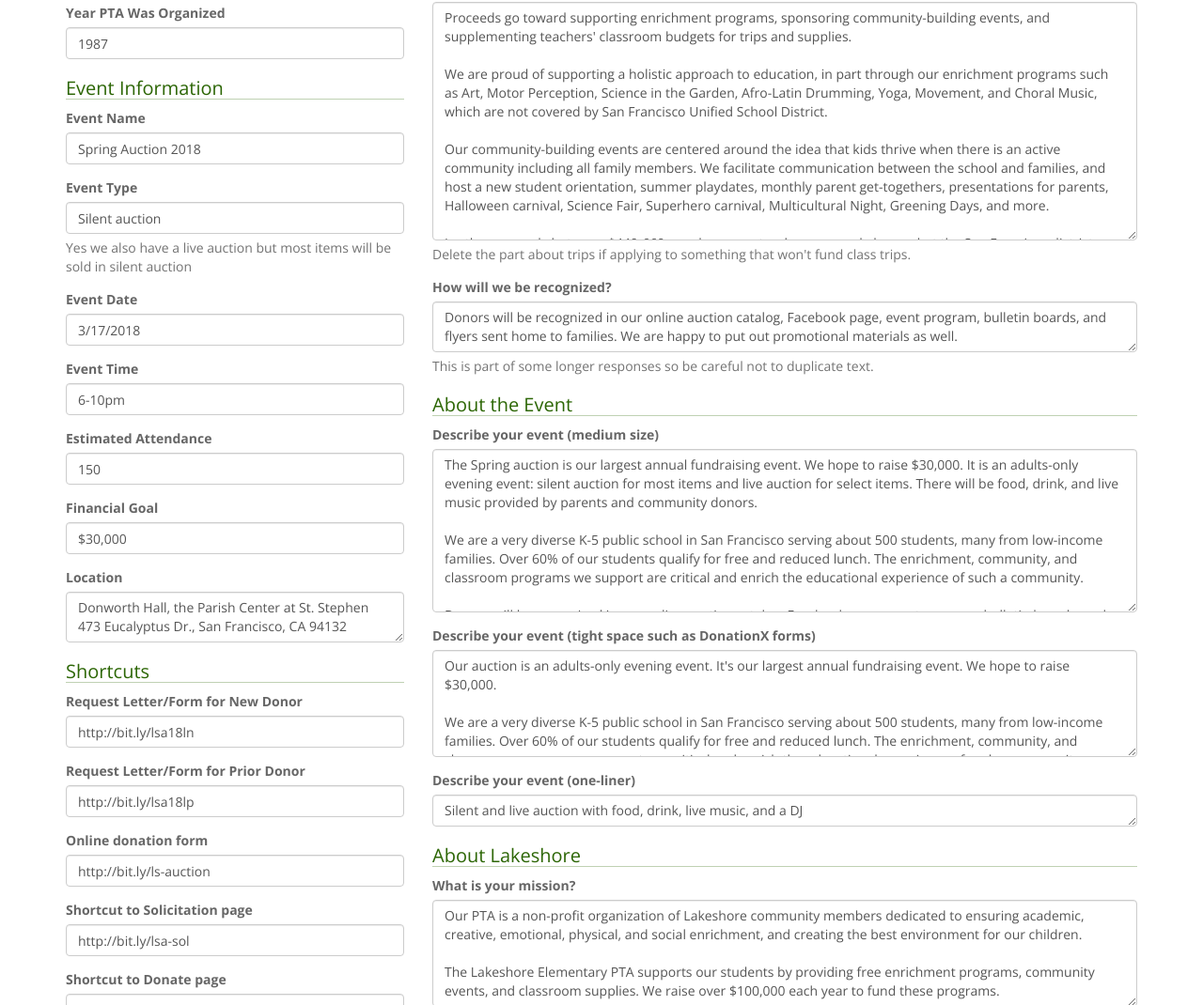
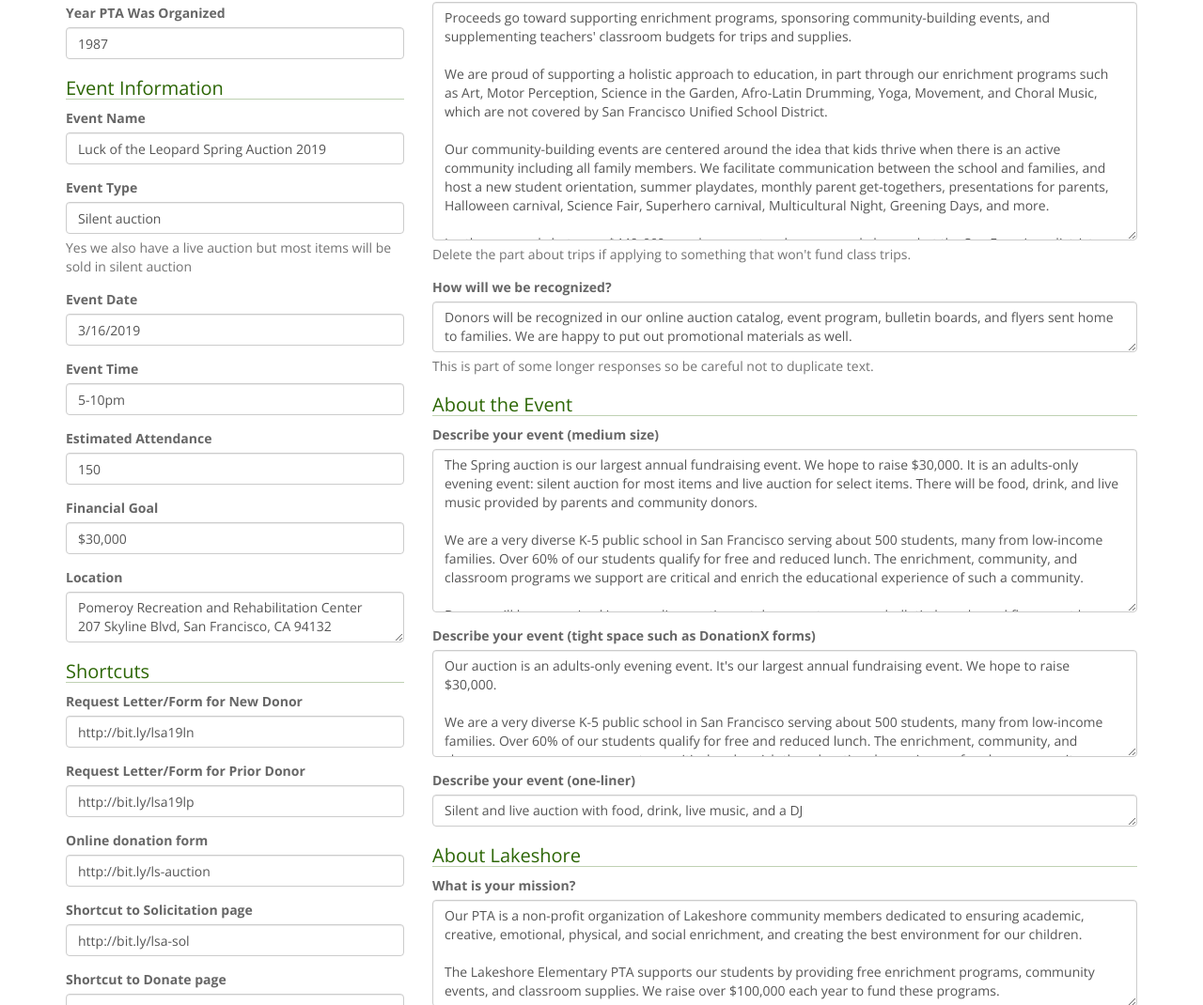
Before and after one commit to tjoady/auction-2018website, a plain HTML site: page solicit_cheatsheet.html in a window 1280 px wide. Shown: the part 668-1738 px from the top of the page at 94% size. Drawn offline with nearby package versions, Linux system fonts and the light colour scheme.

Commit message:
Updating content for 2019, placeholder solicit msg

```diff
--- a/solicit_cheatsheet.html
+++ b/solicit_cheatsheet.html
@@ -4,7 +4,7 @@
 <meta charset="utf-8">
 <meta http-equiv="X-UA-Compatible" content="IE=edge">
 <meta name="viewport" content="width=device-width, initial-scale=1">
-<title>Solicit Cheat Sheet - Lakeshore Auction 2018</title>
+<title>Solicit Cheat Sheet - Lakeshore Auction 2019</title>
 <link rel="shortcut icon" href="http://lakeshoreelementary.org/wp-content/uploads/favicon.gif" type="image/x-icon" />
 <script src="http://cdnjs.cloudflare.com/ajax/libs/jquery/2.1.3/jquery.min.js"></script>
 <script src="https://maxcdn.bootstrapcdn.com/bootstrap/3.3.6/js/bootstrap.min.js" integrity="sha384-0mSbJDEHialfmuBBQP6A4Qrprq5OVfW37PRR3j5ELqxss1yVqOtnepnHVP9aJ7xS" crossorigin="anonymous"></script>
@@ -54,7 +54,7 @@ San Francisco, CA 94132</textarea>
           <h3>Event Information</h3>
 					<div class="form-group">
 						<label for="event_name">Event Name</label>
-						<input type="text" class="form-control" id="event_name" value="Spring Auction 2018">
+						<input type="text" class="form-control" id="event_name" value="Luck of the Leopard Spring Auction 2019">
 					</div>
 					<div class="form-group">
 						<label for="event_type">Event Type</label>
@@ -63,11 +63,11 @@ San Francisco, CA 94132</textarea>
 					</div>
 					<div class="form-group">
 						<label for="event_date">Event Date</label>
-						<input type="text" class="form-control" id="event_date" value="3/17/2018">
+						<input type="text" class="form-control" id="event_date" value="3/16/2019">
 					</div>
 					<div class="form-group">
 						<label for="event_time">Event Time</label>
-						<input type="text" class="form-control" id="event_time" value="6-10pm">
+						<input type="text" class="form-control" id="event_time" value="5-10pm">
 					</div>
 					<div class="form-group">
 						<label for="est_att">Estimated Attendance</label>
@@ -79,17 +79,17 @@ San Francisco, CA 94132</textarea>
 					</div>
 					<div class="form-group">
 						<label for="location">Location</label>
-						<textarea class="form-control" id="location">Donworth Hall, the Parish Center at St. Stephen
-473 Eucalyptus Dr., San Francisco, CA 94132</textarea>
+						<textarea class="form-control" id="location">Pomeroy Recreation and Rehabilitation Center
+207 Skyline Blvd, San Francisco, CA 94132</textarea>
 					</div>
           <h3>Shortcuts</h3>
 					<div class="form-group">
 						<label for="letter_new_site">Request Letter/Form for New Donor</label>
-						<input type="text" class="form-control" id="letter_new_site" value="http://bit.ly/lsa18ln">
+						<input type="text" class="form-control" id="letter_new_site" value="http://bit.ly/lsa19ln">
 					</div>
 					<div class="form-group">
 						<label for="letter_prior_drive">Request Letter/Form for Prior Donor</label>
-						<input type="text" class="form-control" id="letter_prior_drive" value="http://bit.ly/lsa18lp">
+						<input type="text" class="form-control" id="letter_prior_drive" value="http://bit.ly/lsa19lp">
 					</div>
 					<div class="form-group">
 						<label for="form_online">Online donation form</label>
@@ -118,7 +118,7 @@ San Francisco, CA 94132</textarea>
 
 Our school is a very diverse K-5 public school in San Francisco serving about 500 students, many from low-income families. We are a Title I school, where over 60% of our students qualify for free and reduced lunch. The programs we support are critical to enriching the educational experience of such a community.
 
-Proceeds go toward supporting enrichment programs, sponsoring community-building events, and supplementing teachers' classroom budgets for trips and supplies. We are proud to support a holistic approach to education through our enrichment programs such as Art, Motor Perception, Science in the Garden, Afro-Latin Drumming, Yoga, Movement, and Choral Music, which are not covered by San Francisco Unified School District. Over 80% of what we spend goes back to students and families, and the rest goes toward administration; no one is paid on the PTA. Donors will be recognized in our online auction catalog, Facebook page, event program, bulletin boards, and flyers sent home to families. We are happy to put out promotional materials as well.
+Proceeds go toward supporting enrichment programs, sponsoring community-building events, and supplementing teachers' classroom budgets for trips and supplies. We are proud to support a holistic approach to education through our enrichment programs such as Art, Motor Perception, Science in the Garden, Afro-Latin Drumming, Yoga, Movement, and Choral Music, which are not covered by San Francisco Unified School District. Over 80% of what we spend goes back to students and families, and the rest goes toward administration; no one is paid on the PTA. Donors will be recognized in our online auction catalog, event program, bulletin boards, and flyers sent home to families. We are happy to put out promotional materials as well.
 
 We would be honored to receive your support this year. Thank you for your consideration!</textarea>
           <span class="help-block">This is a good answer for all-in-one questions and the main response for Bidding for Good (requestitem.com).</span>
@@ -143,7 +143,7 @@ Over 80% of what we spend goes back to students and families, and the rest goes
 				</div>
 				<div class="form-group">
 					<label for="recognition">How will we be recognized?</label>
-					<textarea class="form-control" id="recognition">Donors will be recognized in our online auction catalog, Facebook page, event program, bulletin boards, and flyers sent home to families. We are happy to put out promotional materials as well.</textarea>
+					<textarea class="form-control" id="recognition">Donors will be recognized in our online auction catalog, event program, bulletin boards, and flyers sent home to families. We are happy to put out promotional materials as well.</textarea>
 					<span class="help-block">This is part of some longer responses so be careful not to duplicate text.</span>
 				</div>
 				<h3>About the Event</h3>
@@ -153,7 +153,7 @@ Over 80% of what we spend goes back to students and families, and the rest goes
 
 We are a very diverse K-5 public school in San Francisco serving about 500 students, many from low-income families. Over 60% of our students qualify for free and reduced lunch. The enrichment, community, and classroom programs we support are critical and enrich the educational experience of such a community.
 
-Donors will be recognized in our online auction catalog, Facebook page, event program, bulletin boards, and flyers sent home to families. We are happy to put out promotional materials as well. Thanks for your consideration!</textarea>
+Donors will be recognized in our online auction catalog, event program, bulletin boards, and flyers sent home to families. We are happy to put out promotional materials as well. Thanks for your consideration!</textarea>
 				</div>
 				<div class="form-group">
 					<label for="describe_sm">Describe your event (tight space such as DonationX forms)</label>
```
Also changed, not shown: ajax/content2.html (+1 -1 lines), index.html (+1 -1 lines), solicit.html (+4 -3 lines), volunteer.html (+3 -3 lines).
